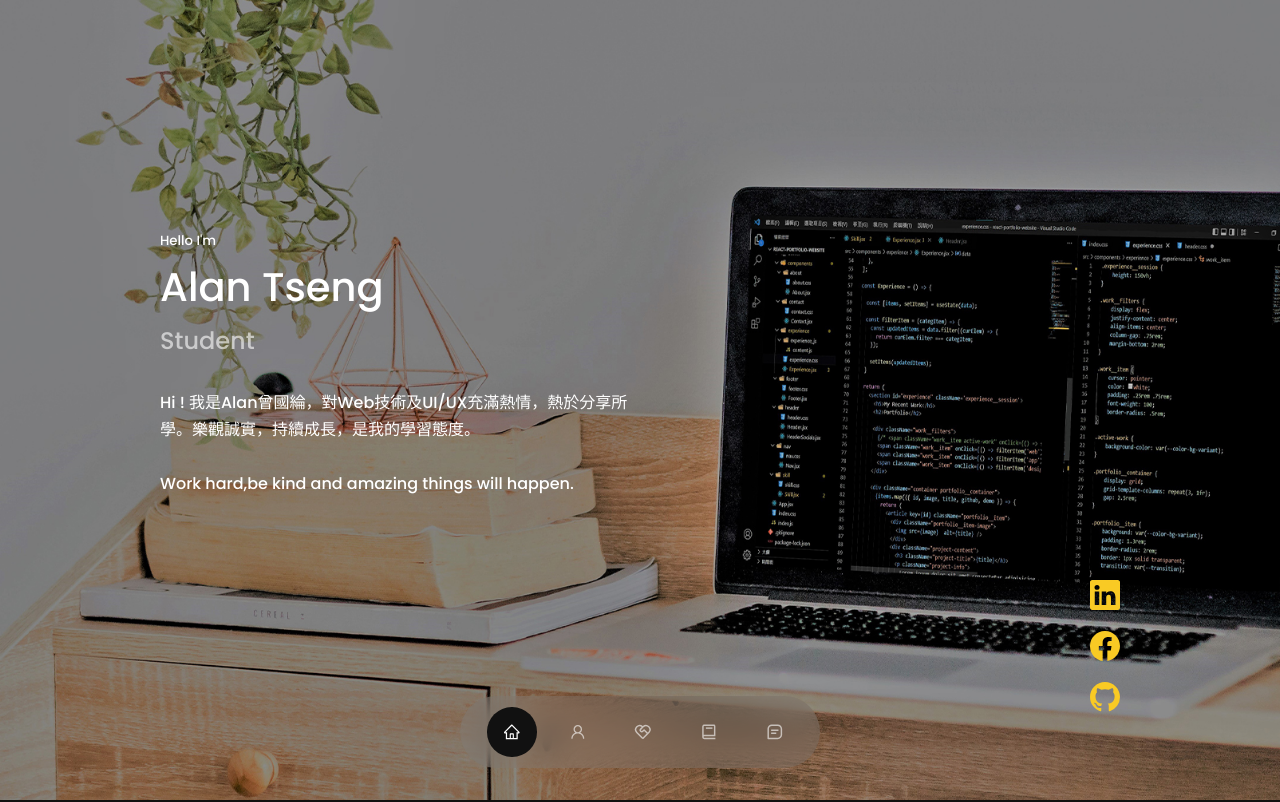
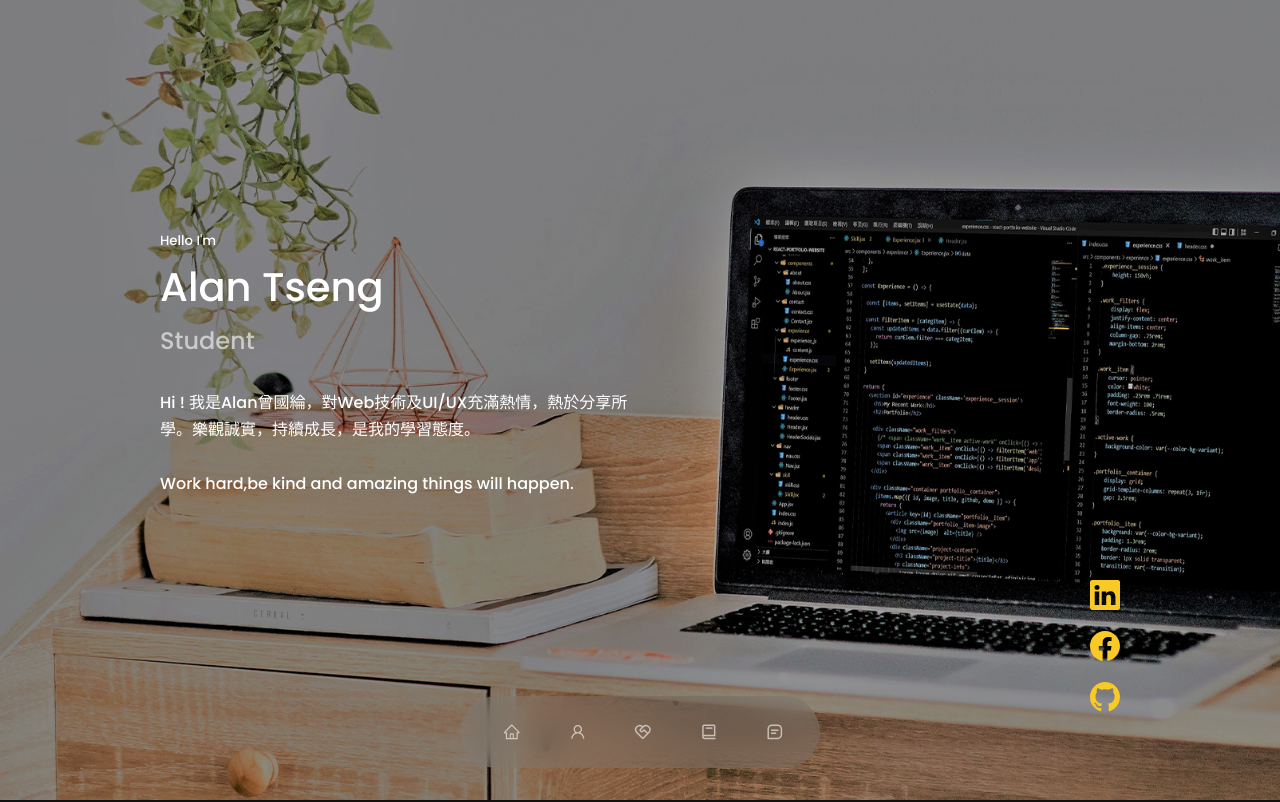
Before and after one commit to 02071819/tsengkuolun-portfolio, a React (Create React App) app: page / in a window 1280 px wide. Shown: the top 802 px of the page. Built offline with nearby package versions, Linux system fonts and the light colour scheme.

Commit message:
Update Nav.jsx

```diff
--- a/src/components/nav/Nav.jsx
+++ b/src/components/nav/Nav.jsx
@@ -8,7 +8,7 @@ import {BiMessageSquareDetail} from 'react-icons/bi'
 import { useState } from 'react'
 
 const Nav = () => {
-  const [activeNav, setActiveNav] = useState('#')
+  const [activeNav, setActiveNav] = useState('')
   return (
     <nav>
       <a href="#" onClick={() => setActiveNav('#')} className={activeNav === '#' ? 'active' : ''}><AiOutlineHome /></a>
```
